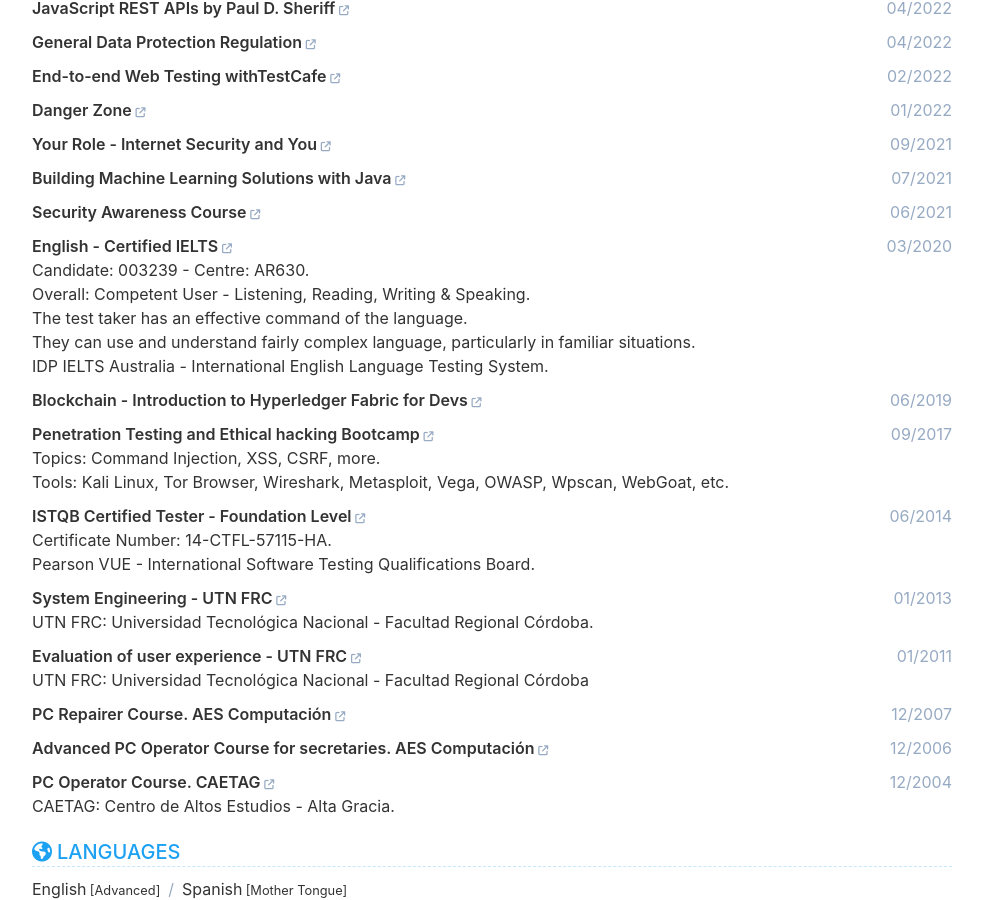
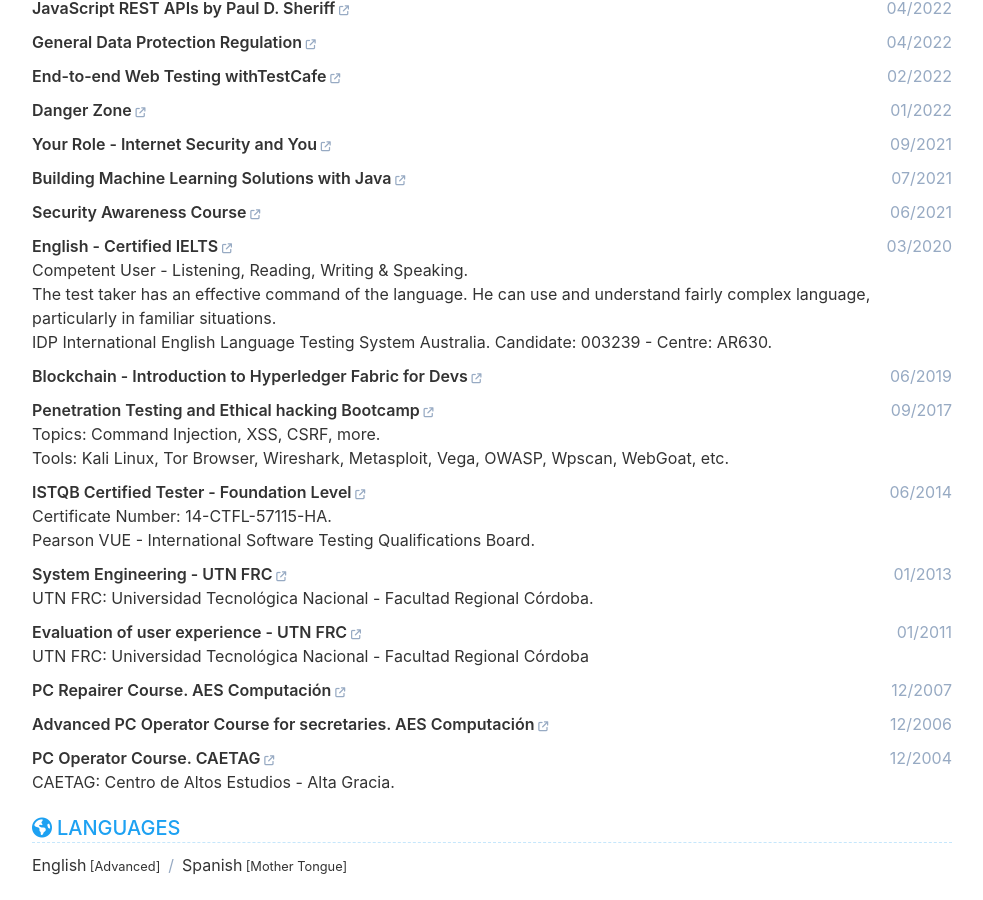
Before and after one commit to cvera08/full-resume, a Jekyll site: the page built from index.html, in a window 1280 px wide and 900 px high, scrolled down 4900 px. Shown: the whole window, without its empty margins (148-1131 px from the left). Built offline with Jekyll 4.4.1, drawn with Linux system fonts in a browser that asks for light colours.

Commit message:
style: shorter ielts section

```diff
--- a/_data/data.yml
+++ b/_data/data.yml
@@ -348,11 +348,9 @@ education:
       link: 'https://www.ielts.org/'
       date: 03/2020
       description: |
-        Candidate: 003239 - Centre: AR630.
-        Overall: Competent User - Listening, Reading, Writing & Speaking.
-        The test taker has an effective command of the language.
-        They can use and understand fairly complex language, particularly in familiar situations.
-        IDP IELTS Australia - International English Language Testing System.
+        Competent User - Listening, Reading, Writing & Speaking.
+        The test taker has an effective command of the language. He can use and understand fairly complex language, particularly in familiar situations.
+        IDP International English Language Testing System Australia. Candidate: 003239 - Centre: AR630.
 
     - institution: Blockchain - Introduction to Hyperledger Fabric for Devs
       link: 'https://academy.b9lab.com/courses/course-v1:B9lab+HLF-101+2017-11/about'
```
